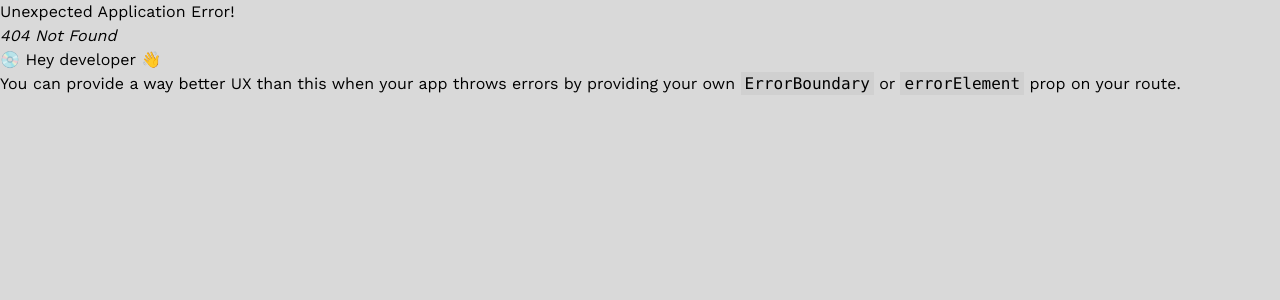
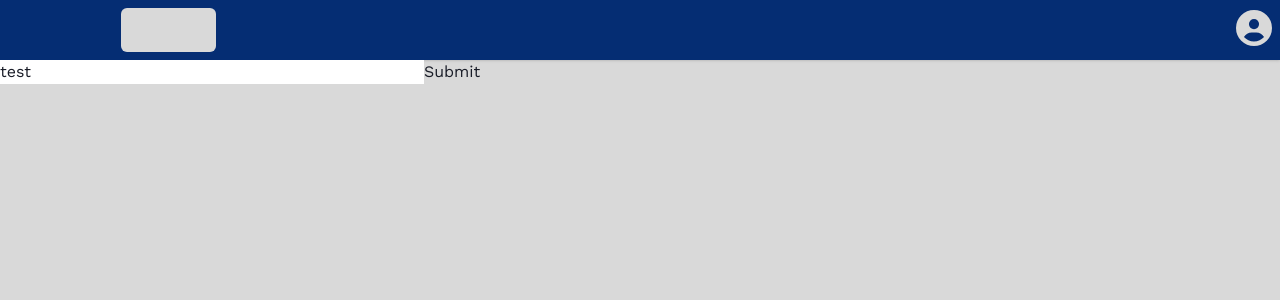
Before and after one commit to UniversityOfGdanskProjects/plan_front, a React (Vite) app: page /signup in a window 1280 px wide. Before the commit this address had no page. Shown: the top 300 px of the page. Built offline with nearby package versions, Linux system fonts and the light colour scheme.

Commit message:
fixes before starting net task/ not sure about the task??

```diff
--- a/package.json
+++ b/package.json
@@ -18,6 +18,7 @@
     "js-cookie": "^3.0.1",
     "react": "^18.2.0",
     "react-dom": "^18.2.0",
+    "react-hook-form": "^7.40.0",
     "react-router-dom": "^6.4.3"
   },
   "devDependencies": {
--- a/src/assets/translations/en.json
+++ b/src/assets/translations/en.json
@@ -7,7 +7,7 @@
     "lang_change": "Change language",
     "login": "Sign in",
     "signup": "Sign up",
-    "ug": "University of Gdańsk",
+    "uv": "Uniwersytet *",
     "not_registered": "unregistered user",
     "next_month": "Next month",
     "previous_month": "Previous month",
--- a/src/assets/translations/pl.json
+++ b/src/assets/translations/pl.json
@@ -7,7 +7,7 @@
     "lang_change": "Zmień język",
     "login": "Logowanie",
     "signup": "Rejestracja",
-    "ug": "Uniwersytet Gdański",
+    "uv": "Uniwersytet *",
     "not_registered": "bez rejestracji",
     "next_month": "Następny miesiąc",
     "prev_month": "Poprzedni miesiąc",
--- /dev/null
+++ b/src/components/SignupPage.jsx
@@ -0,0 +1,40 @@
+import React, { useContext } from "react";
+import { useForm } from "react-hook-form";
+import { LanguageContext } from "../App";
+import MvBtn from "./MvBtn";
+
+const SignupPage = () => {
+  const {
+    register,
+    handleSubmit,
+    watch,
+    formState: { errors },
+  } = useForm();
+  const t = useContext(LanguageContext);
+
+  const handleReturnToWelcomePage = () => {
+    console.log("returned to welcome page");
+  };
+
+  const onSubmit = (data) => {
+    alert(data);
+  };
+
+  return (
+    <div>
+      <form onSubmit={handleSubmit(onSubmit)}>
+        {/* register your input into the hook by invoking the "register" function */}
+        <input defaultValue="test" {...register("example")} />
+
+        {/* include validation with required or other standard HTML validation rules */}
+        <input {...register("exampleRequired", { required: true })} />
+        {/* errors will return when field validation fails  */}
+        {errors.exampleRequired && <span>This field is required</span>}
+
+        <input type="submit" />
+      </form>
+    </div>
+  );
+};
+
+export default SignupPage;
--- a/src/components/WelcomePage.jsx
+++ b/src/components/WelcomePage.jsx
@@ -14,7 +14,7 @@ const WelcomePage = () => {
   return (
     <div className="flex flex-col items-center justify-center h-screen">
       <div className="flex flex-col items-center justify-center gap-10">
-        <h1 className="text-8xl "> {t("ug")} </h1>
+        <h1 className="text-8xl "> {t("uv")} </h1>
         <h2 className="text-6xl"> {t("schedule")}</h2>
       </div>
       <div className="flex flex-col items-center justify-center w-full h-1/5 gap-2">
--- a/src/router/router.jsx
+++ b/src/router/router.jsx
@@ -6,12 +6,15 @@ import {
 import App from "../App";
 import Calendar from "../components/Calendar";
 import WelcomePage from "../components/WelcomePage";
+import SignupPage from "../components/SignupPage";
 
 export const router = createBrowserRouter(
   createRoutesFromElements(
     <Route path="/" element={<App />}>
       <Route path="" element={<WelcomePage />} />
-      <Route path="kalendarz" element={<Calendar />} />
+      <Route path="calendar" element={<Calendar />} />
+      <Route path="signup" element={<SignupPage />} />
+      <Route path="*" element={<div>404</div>} />
     </Route>
   )
 );
```
Also changed, not shown: 1 other file (tests, documents, lock files or other folders).
